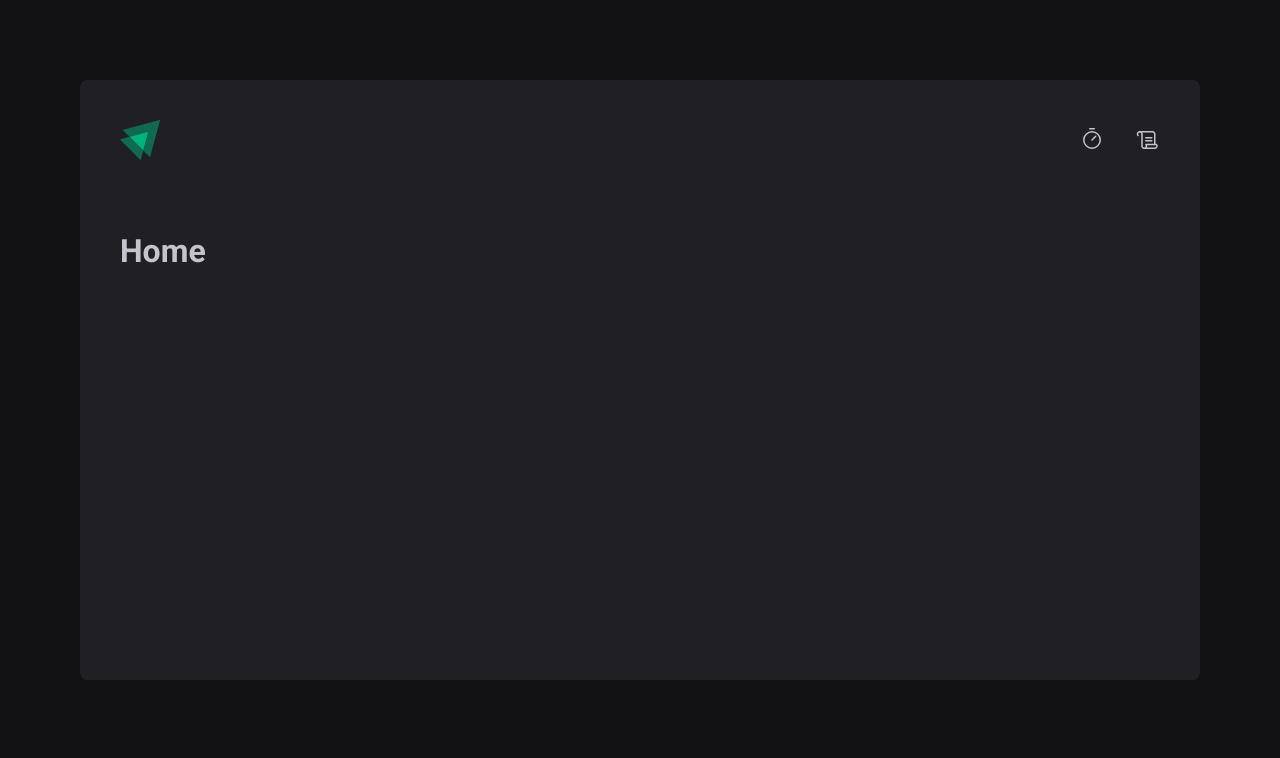
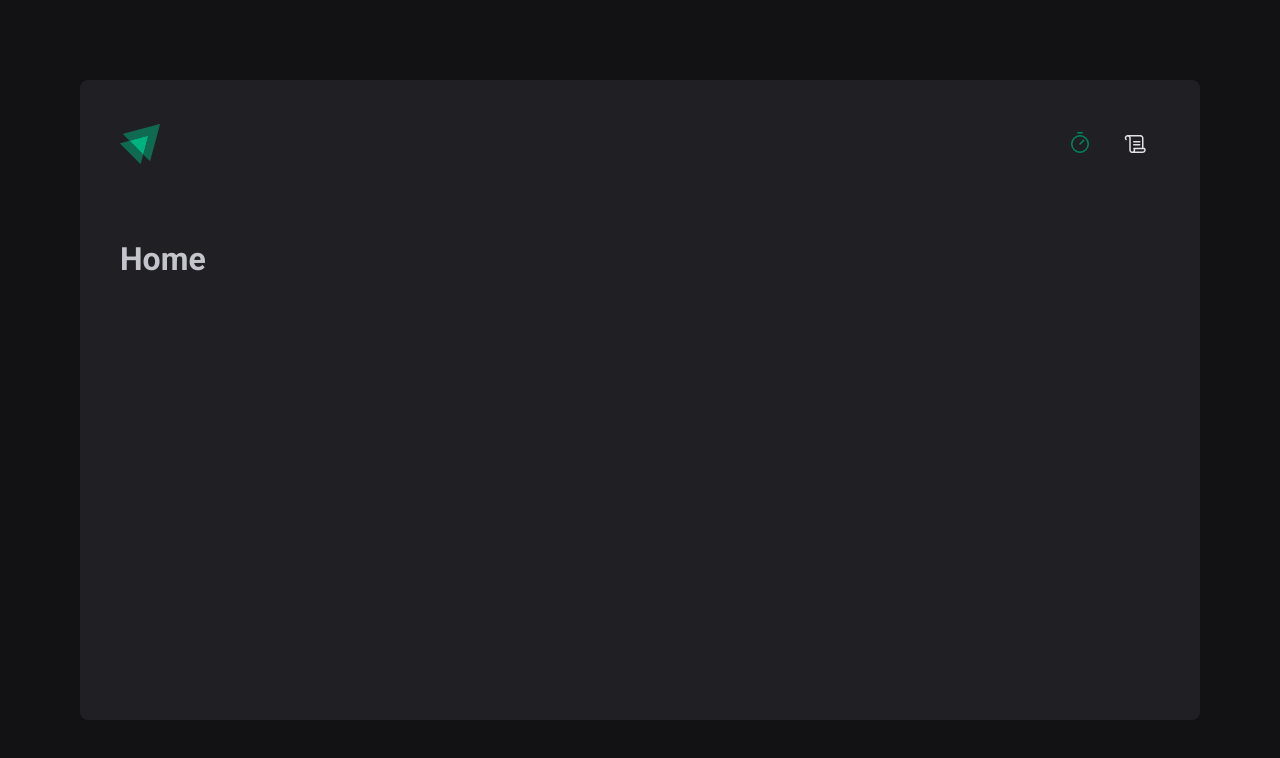
Before and after one commit to LaisLAlvarenga/ignite-timer, a React (Vite) app: page / in a window 1280 px wide. Shown: the top 758 px of the page. Built offline with nearby package versions, Linux system fonts and the light colour scheme.

Commit message:
Aula Header & Layout
Utilizando do NavLink para a navegação dos ícones e estilizando o hover e quando ícone está active.

```diff
--- a/src/components/Header/index.tsx
+++ b/src/components/Header/index.tsx
@@ -1,15 +1,20 @@
 import { HeaderContainer } from './styles'
 import logo from '../../assets/logo-ignite.svg'
 import { Timer, Scroll } from 'phosphor-react'
+import { NavLink } from 'react-router-dom'
 
 export function Header() {
   return (
     <HeaderContainer>
       <img src={logo} alt="" />
-      <div>
-        <Timer size={24} />
-        <Scroll size={24} />
-      </div>
+      <nav>
+        <NavLink to="/" title="Timer">
+          <Timer size={24} />
+        </NavLink>
+        <NavLink to="/history" title="Histórico">
+          <Scroll size={24} />
+        </NavLink>
+      </nav>
     </HeaderContainer>
   )
 }
--- a/src/components/Header/styles.ts
+++ b/src/components/Header/styles.ts
@@ -6,9 +6,33 @@
   align-items: center;
   margin-bottom: 72px;
 
-  div {
+  nav {
     display: flex;
-    align-items: center;
-    gap: 32px;
+    gap: 0.5rem;
+
+    /* a == NavLink */
+    a {
+      width: 48px;
+      height: 48px;
+
+      display: flex;
+      align-items: center;
+      justify-content: center;
+
+      color: ${(props) => props.theme['gray-100']};
+
+      /* Para evitar que no momento do hover, o elemento seja jogado para cima */
+      border-top: 3px solid transparent;
+      border-bottom: 3px solid transparent;
+
+      &:hover {
+        border-bottom: 3px solid ${(props) => props.theme['green-500']};
+      }
+
+      // O NavLink quando selecionado insere a class=active no elemento.
+      &.active {
+        color: ${(props) => props.theme['green-500']};
+      }
+    }
   }
 `
--- a/src/layouts/DefaultLayout/styles.ts
+++ b/src/layouts/DefaultLayout/styles.ts
@@ -2,7 +2,7 @@
 
 export const LayoutContainer = styled.div`
   max-width: 1120px;
-  height: 600px;
+  height: calc(100vh - 160px);
   margin: 80px auto;
   background-color: ${(props) => props.theme['gray-800']};
   border-radius: 8px;
```
